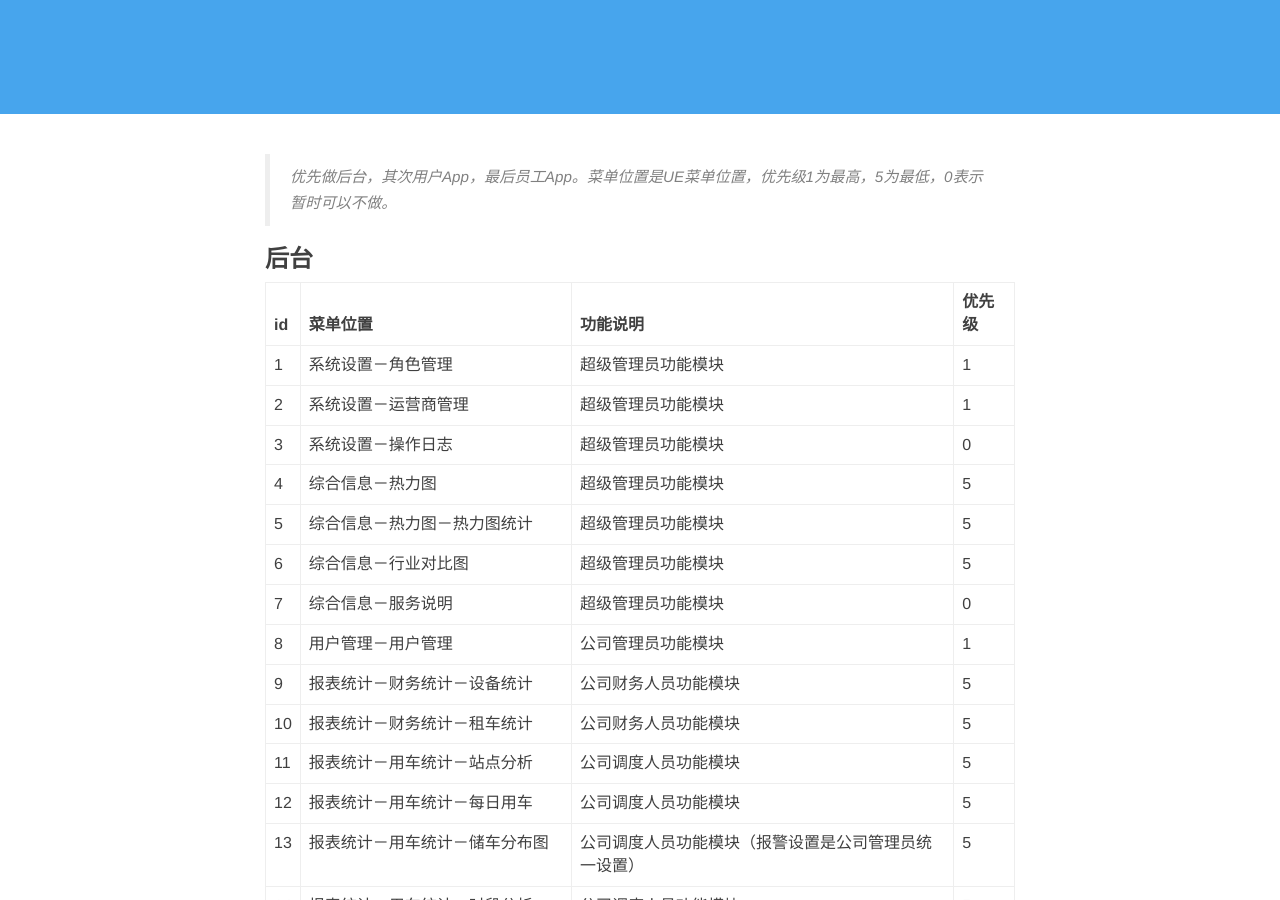
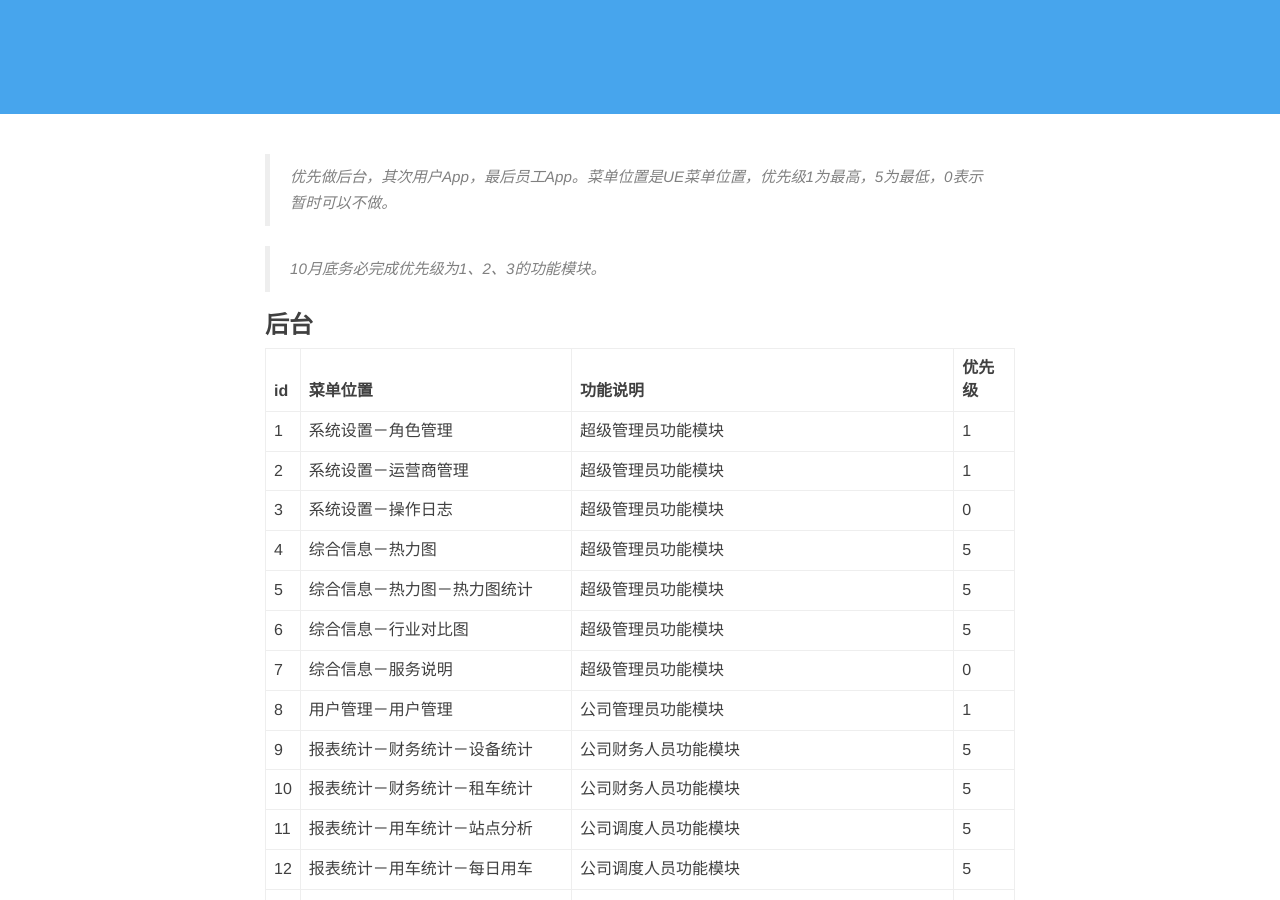
Before and after one commit to chengfeifei/chengfeifei.github.io, a Jekyll site: the page built from _posts/2016-09-20-zixingche-youxianji.md, in a window 1280 px wide and 900 px high, scrolled down 320 px. Built offline with Jekyll 4.4.1, drawn with Linux system fonts in a browser that asks for light colours; nearby versions of some CDN libraries; comment, search, counter and statistics services are not loaded.

Commit message:
edit
add notes

```diff
--- a/_posts/2016-09-20-zixingche-youxianji.md
+++ b/_posts/2016-09-20-zixingche-youxianji.md
@@ -7,6 +7,8 @@ tags: [开发,优先级]
 ---
 
 >优先做后台，其次用户App，最后员工App。菜单位置是UE菜单位置，优先级1为最高，5为最低，0表示暂时可以不做。
+
+>10月底务必完成优先级为1、2、3的功能模块。
 
 ### 后台
 
```
